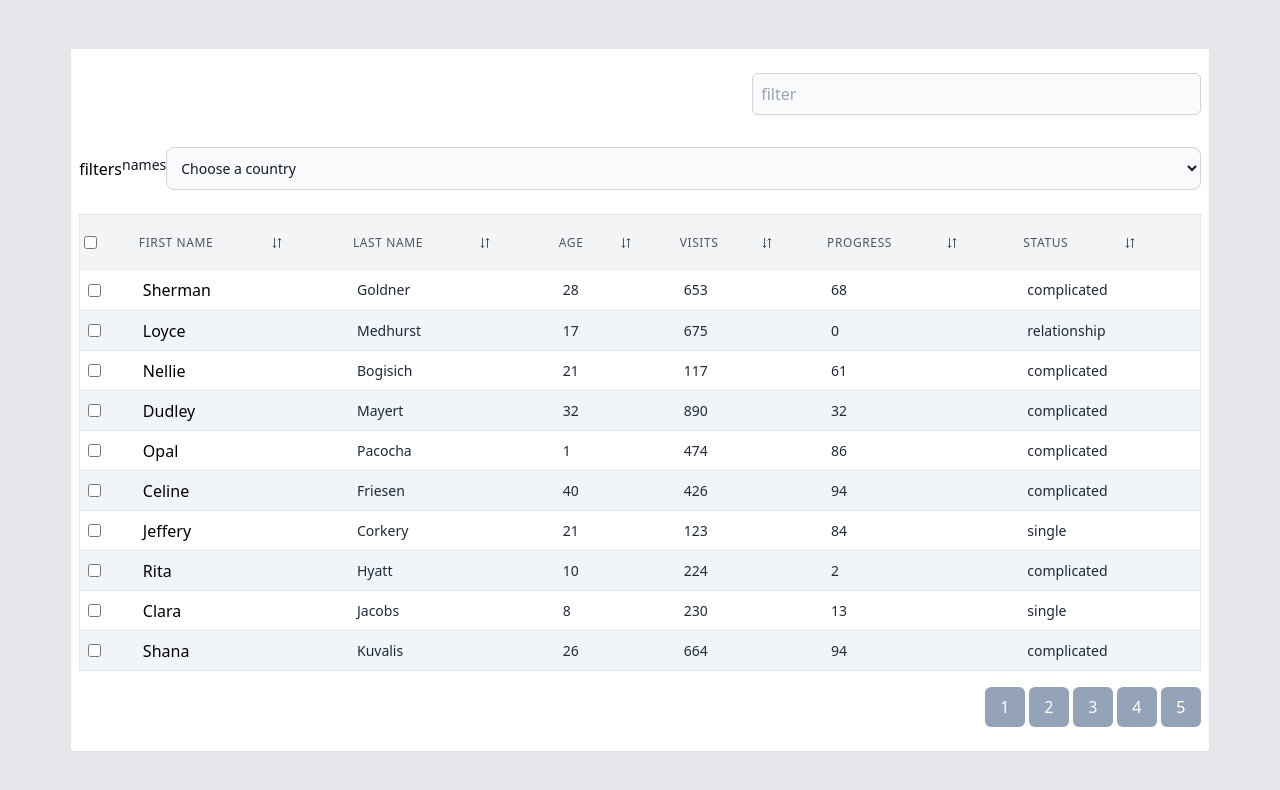
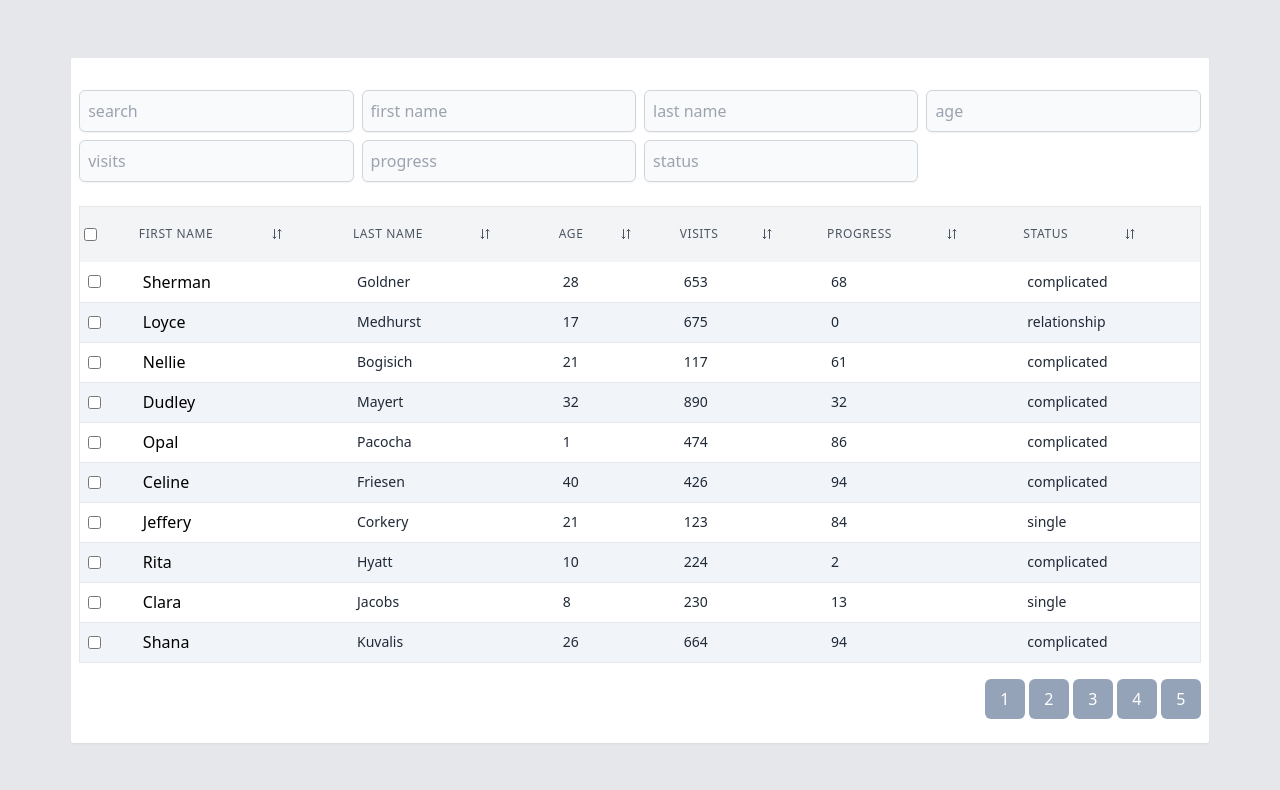
Before and after one commit to Remael99/react-table, a Next.js app: page / in a window 1280 px wide. Shown: the top 790 px of the page. Built offline with nearby package versions, Linux system fonts and the light colour scheme.

Commit message:
update: filter component

```diff
--- /dev/null
+++ b/components/filter.tsx
@@ -0,0 +1,53 @@
+import React from "react";
+import { Person } from "../utils/make_data";
+
+type InputProps = {
+  number?: boolean;
+  setQuery: Function;
+  results?: string[] | number[];
+  placeholder?: string;
+  filterData: Function;
+  setFilteredData?: Function;
+  value: string | number;
+  data: Person[];
+  query: string | number;
+};
+
+export default function Filters({
+  number,
+  setQuery,
+  placeholder,
+  filterData,
+  data,
+  query,
+  value,
+}: InputProps) {
+  if (number) {
+    return (
+      <input
+        type="number"
+        placeholder={placeholder}
+        className=" w-full outline-none hover:ring-2 hover:ring-indigo-200  bg-slate-50 p-2 rounded-md border border-gray-300 shadow-sm focus:border-indigo-500 focus:ring-2 focus:ring-indigo-500 focus:ring-opacity-80"
+        onChange={(e) => setQuery(e.target.value)}
+      />
+    );
+  }
+
+  const handleChange = (e: any) => {
+    setQuery(e.target.value);
+  };
+
+  console.log(filterData(data, value, query));
+
+  return (
+    <div>
+      <input
+        type="text"
+        onChange={(e) => setQuery(e.target.value)}
+        placeholder={placeholder}
+        className=" w-full outline-none hover:ring-2 hover:ring-indigo-200  bg-slate-50 p-2 rounded-md border border-gray-300 shadow-sm focus:border-indigo-500 focus:ring-2 focus:ring-indigo-500 focus:ring-opacity-80"
+      />
+      {/*menu with search options*/}
+    </div>
+  );
+}
--- a/components/select.tsx
+++ /dev/null
@@ -1,25 +0,0 @@
-import React from "react";
-
-type SelectProps = {
-  label: string;
-  options: String[];
-};
-
-export default function Select({ label, options }: SelectProps) {
-  return (
-    <>
-      <label className="block mb-2 text-sm font-medium text-gray-900 dark:text-gray-400">
-        {label}
-      </label>
-      <select className="bg-gray-50 border border-gray-300 text-gray-900 text-sm rounded-lg focus:ring-blue-500 focus:border-blue-500 block w-full p-2.5 dark:bg-gray-700 dark:border-gray-600 dark:placeholder-gray-400 dark:text-white dark:focus:ring-blue-500 dark:focus:border-blue-500">
-        {options.map(() => {
-          return (
-            <>
-              <option selected>Choose a country</option>
-            </>
-          );
-        })}
-      </select>
-    </>
-  );
-}
--- a/components/table.tsx
+++ b/components/table.tsx
@@ -1,7 +1,7 @@
 import React, { useState } from "react";
 import { makeData, Person } from "../utils/make_data";
 import { TbArrowsDownUp } from "react-icons/tb";
-import Select from "./select";
+import Filters from "./filter";
 
 type Header = {
   header: string;
@@ -18,6 +18,7 @@ export default function Table() {
 
   const [paginatedData, setPaginatedData] = useState(paginate(0, 10, values));
   const [filteredData, setFilteredData] = useState(paginate(0, 10, values));
+  const [query, setQuery] = useState("");
 
   function sortData(valueToSortBy: string, data: Person[]) {
     return data.sort((a: Person, b: Person) =>
@@ -84,27 +85,37 @@ export default function Table() {
     const filteredData = data.filter((data: Person, index: number) => {
       if (typeof data[key] === "string") {
         //@ts-ignore
-        return data[key].includes(filterBy);
+        return data[key].toLowerCase().includes(filterBy);
       }
       return data[key] === filterBy;
     });
     return filteredData;
   };
 
-  console.log(filterData(values, "age", 24));
-
   return (
-    <div className=" bg-white w-[90%] h-[fit-content] py-4 grid grid-row-7 rounded-sm shadow-sm px-2 ">
-      <div className=" flex items-center justify-end row-span-1   py-2 mb-2">
+    <div className=" bg-white w-[90%] h-[fit-content] py-4 grid grid-row-6 rounded-sm shadow-sm px-2 ">
+      <div className={` grid grid-cols-4 gap-2  row-span-1   py-4 mb-2 `}>
         <input
           type="text"
-          className=" w-2/5 outline-none hover:ring-2 hover:ring-indigo-200  bg-slate-50 p-2 rounded-md border border-gray-300 shadow-sm focus:border-indigo-500 focus:ring-2 focus:ring-indigo-500 focus:ring-opacity-80"
-          placeholder="filter"
+          className=" w-full outline-none hover:ring-2 hover:ring-indigo-200  bg-slate-50 p-2 rounded-md border border-gray-300 shadow-sm focus:border-indigo-500 focus:ring-2 focus:ring-indigo-500 focus:ring-opacity-80"
+          placeholder="search"
         />
-      </div>
-      <div className=" flex items-center justify-end row-span-1   py-4 mb-2">
-        <p>filters </p>
-        <Select options={["michael"]} label={"names"} />
+        {headers.map((header: Header, index: number) => (
+          <Filters
+            number={
+              header.value === "age" ||
+              header.value === "visits" ||
+              header.value === "progress"
+            }
+            setQuery={setQuery}
+            key={index}
+            placeholder={header.header}
+            value={header.value}
+            filterData={filterData}
+            query={query}
+            data={values}
+          />
+        ))}
       </div>
       <div className=" overflow-y-auto row-span-4 w-full  h-[fit-content]  ">
         <table className=" table-auto border   w-full    ">
```
